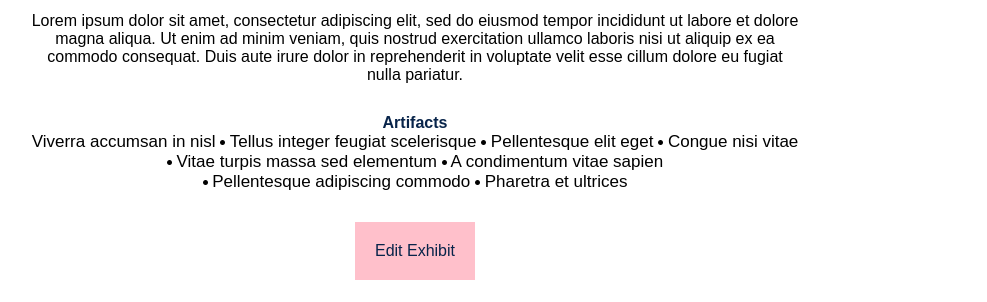
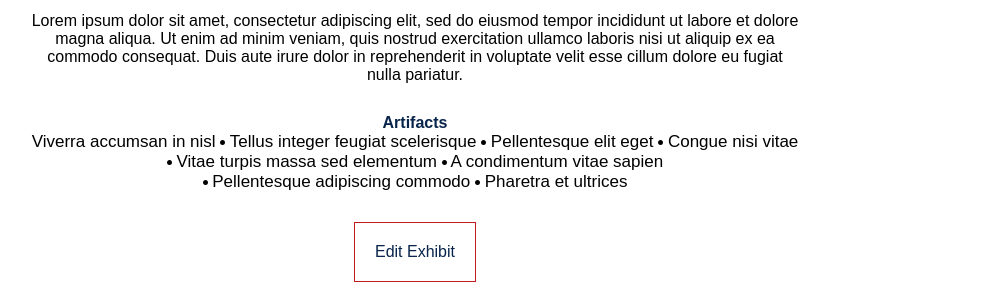
Before and after one commit to MattLitt99/Cosc_4p02_InteractiveMap, a website: page viewExhibit.html in a window 1280 px wide. Shown: the part 553-855 px from the top of the page, without its empty margins (225-1212 px from the left). Drawn offline with Linux system fonts and the light colour scheme.

Commit message:
Updated viewExhibition.html, corrected button typo

```diff
--- a/viewExhibit.html
+++ b/viewExhibit.html
@@ -49,7 +49,7 @@
             <li> <img class="bullet" src="images/new-moon.png"> Pharetra et ultrices </li>
         </ul>
     </div>
-    <a href="editExhibit.html" class="button outline"> Edit Exhibit </a>
+    <a href="editExhibit.html" class="button outlined"> Edit Exhibit </a>
     </div>
 </body>
 
```
